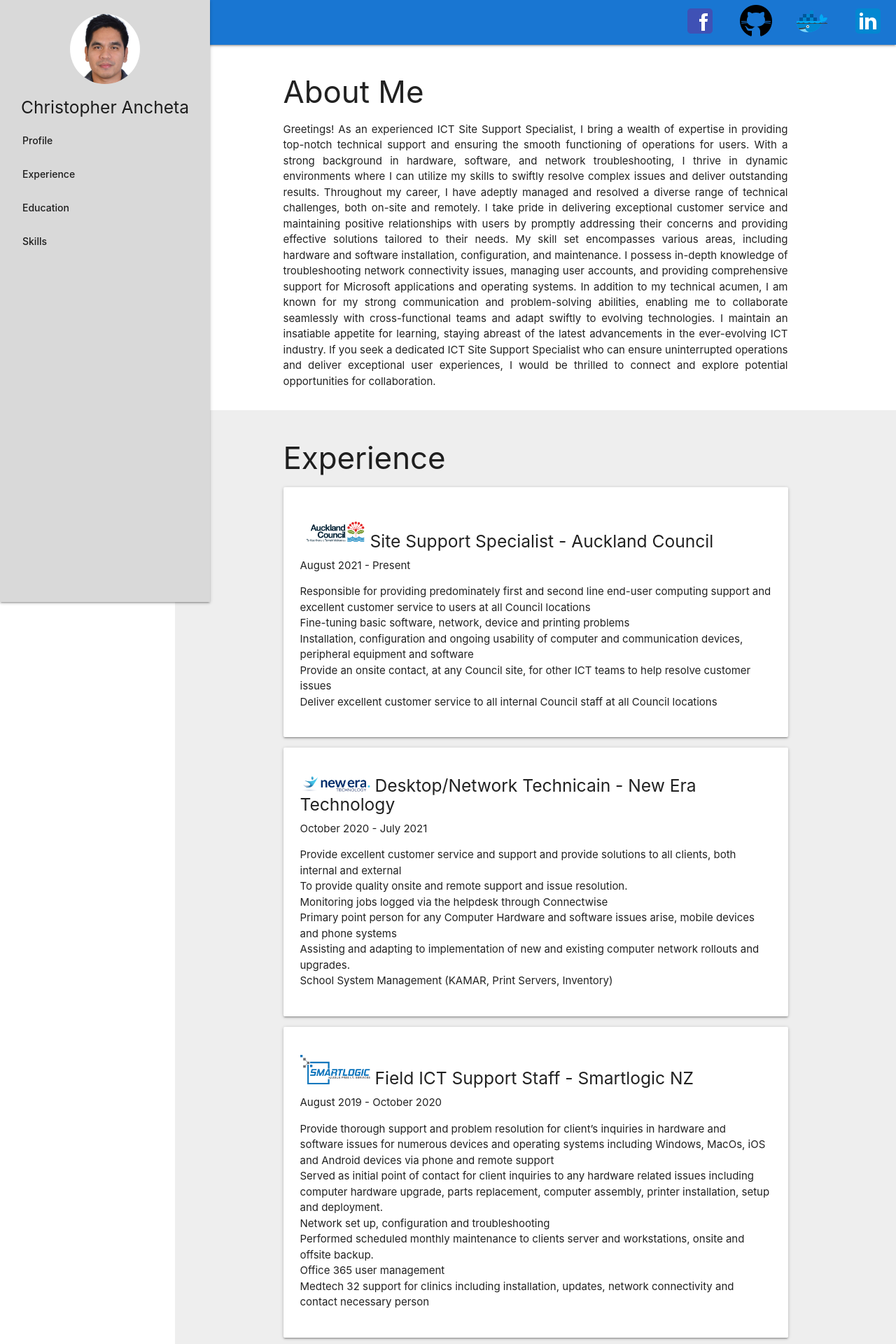
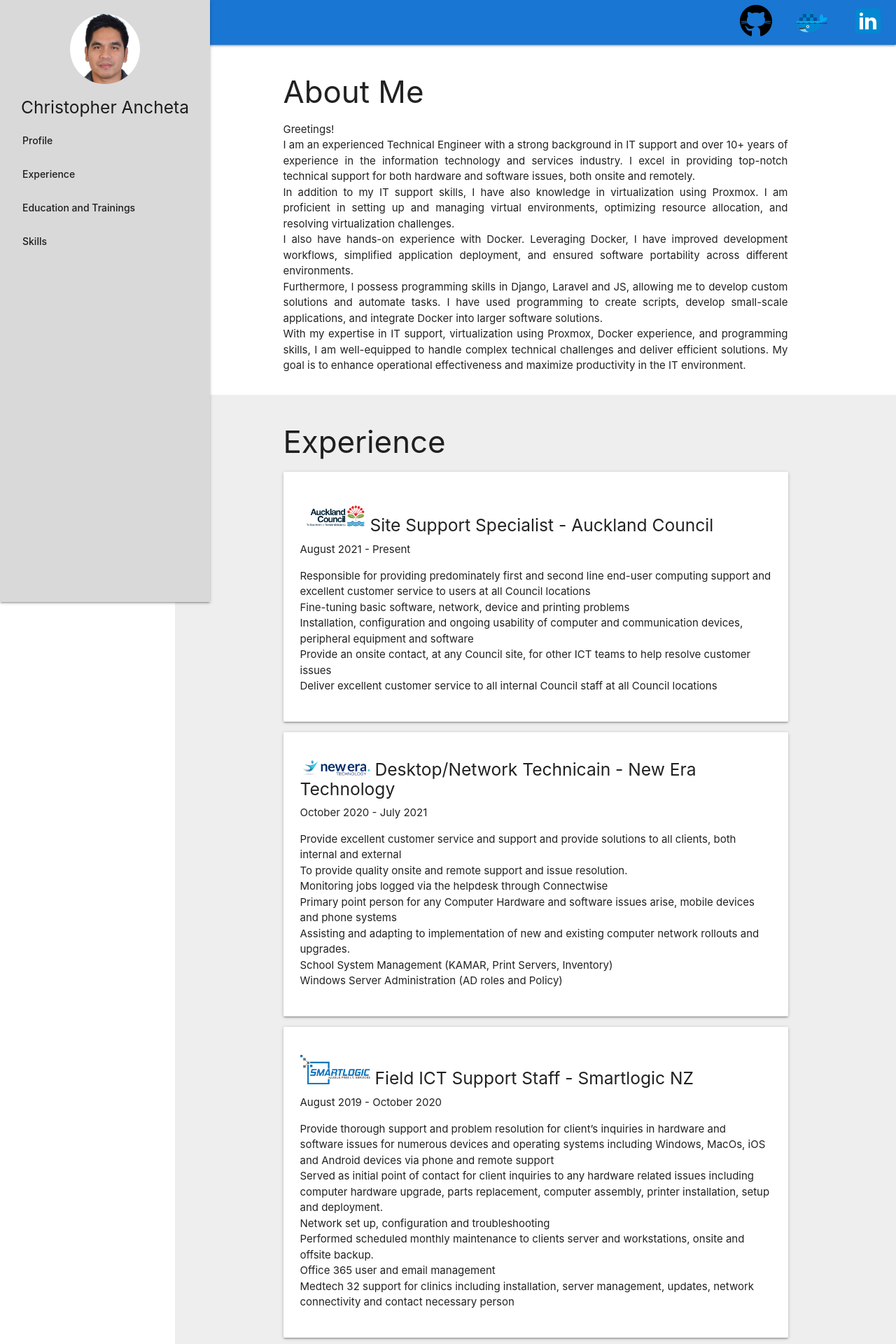
Before and after one commit to christopherece/christophersite, a Django app: page / in a window 1280 px wide. Shown: the top 1920 px of the page at 70% size. Run offline with Django 4.2, Linux system fonts and the light colour scheme.

Commit message:
Added Links

```diff
--- a/templates/base.html
+++ b/templates/base.html
@@ -45,6 +45,16 @@
             color: inherit;
             text-decoration: none;
         }
+        .show-on-small-and-medium {
+            display: none; /* Hide the elements by default */
+          }
+
+          @media (max-width: 991px) {
+            /* Show the elements on small and medium devices with a maximum width of 991 pixels */
+            .show-on-small-and-medium {
+              display: block;
+            }
+          }
 
 
     </style>
--- a/templates/pages/index.html
+++ b/templates/pages/index.html
@@ -9,15 +9,13 @@
         <div class="container">
             <h3>About Me</h3>
             <p style="text-align: justify;">
-                Greetings! As an experienced ICT Site Support Specialist, I bring a wealth of expertise in providing top-notch technical support and ensuring the smooth functioning of operations for users. With a strong background in hardware, software, and network troubleshooting, I thrive in dynamic environments where I can utilize my skills to swiftly resolve complex issues and deliver outstanding results.
+                Greetings! <br>
 
-Throughout my career, I have adeptly managed and resolved a diverse range of technical challenges, both on-site and remotely. I take pride in delivering exceptional customer service and maintaining positive relationships with users by promptly addressing their concerns and providing effective solutions tailored to their needs.
-
-My skill set encompasses various areas, including hardware and software installation, configuration, and maintenance. I possess in-depth knowledge of troubleshooting network connectivity issues, managing user accounts, and providing comprehensive support for Microsoft applications and operating systems.
-
-In addition to my technical acumen, I am known for my strong communication and problem-solving abilities, enabling me to collaborate seamlessly with cross-functional teams and adapt swiftly to evolving technologies. I maintain an insatiable appetite for learning, staying abreast of the latest advancements in the ever-evolving ICT industry.
-
-If you seek a dedicated ICT Site Support Specialist who can ensure uninterrupted operations and deliver exceptional user experiences, I would be thrilled to connect and explore potential opportunities for collaboration.
+                I am an experienced Technical Engineer with a strong background in IT support and over 10+ years of experience in the information technology and services industry. I excel in providing top-notch technical support for both hardware and software issues, both onsite and remotely. <br>
+                In addition to my IT support skills, I have also knowledge in virtualization using Proxmox. I am proficient in setting up and managing virtual environments, optimizing resource allocation, and resolving virtualization challenges. <br>
+                I also have hands-on experience with Docker. Leveraging Docker, I have improved development workflows, simplified application deployment, and ensured software portability across different environments. <br>
+                Furthermore, I possess programming skills in Django, Laravel and JS, allowing me to develop custom solutions and automate tasks. I have used programming to create scripts, develop small-scale applications, and integrate Docker into larger software solutions. <br>
+                With my expertise in IT support, virtualization using Proxmox, Docker experience, and programming skills, I am well-equipped to handle complex technical challenges and deliver efficient solutions. My goal is to enhance operational effectiveness and maximize productivity in the IT environment.
             </p>
         </div>
     </section>
@@ -54,6 +52,7 @@ If you seek a dedicated ICT Site Support Specialist who can ensure uninterrupted
                         <li>Primary point person for any Computer Hardware and software issues arise, mobile devices and phone systems</li>
                         <li>Assisting and adapting to implementation of new and existing computer network rollouts and upgrades.</li>
                         <li>School System Management (KAMAR, Print Servers, Inventory)</li>
+                        <li>Windows Server Administration (AD roles and Policy)</li>
                     </ul>
                 </div>
             </div>
@@ -69,8 +68,27 @@ If you seek a dedicated ICT Site Support Specialist who can ensure uninterrupted
                         <li>Served as initial point of contact for client inquiries to any hardware related issues including computer hardware upgrade, parts replacement, computer assembly, printer installation, setup and deployment.</li>
                         <li>Network set up, configuration and troubleshooting</li>
                         <li>Performed scheduled monthly maintenance to clients server and workstations, onsite and offsite backup.</li>
-                        <li>Office 365 user management</li>
-                        <li> Medtech 32 support for clinics including installation, updates, network connectivity and contact necessary person</li>
+                        <li>Office 365 user and email management</li>
+                        <li>Medtech 32 support for clinics including installation, server management, updates, network connectivity and contact necessary person</li>
+                    </ul>
+                </div>
+            </div>
+
+            <div class="card">
+                <div class="card-content">
+                    <h5>
+                        <img src="{% static 'img/mmmhmc.jpg'%}" style="width:100px"><img/>
+                        Mariano Marcos Memorial Hospital and Medical Center</h5>
+                    <p>January 2015 - June 2019</p>
+                    <ul>
+                        <li>Managing Hospital Information System (Integrated Hospital Operations Management Program), primary point contact person for any issues. Configure and develop module to cater the needs of the Hospital.</li>
+                        <li>Desktop support activities on windows 7,8,10. laptop, printers, mobile device and peripherals, OS installation and upgrade, windows applications installation, data backup and recovery, desktop assembly and changing damage hardware parts.</li>
+                        <li>Network administration (cabling, router, switch, hub and AP installation and configuration.)</li>
+                        <li>Firewall management using Sophos, pfsense<v/li>
+                        <li>Schedule quarterly preventive maintenance for all computers and peripherals to ensure long life of the equipment</li>
+                        <li>Maintained department inventory and software databases</li>
+                        <li> Developed web applications concerning the department.</li>
+                        <li>Train end user on the proper usage of computer and systems</li>
                     </ul>
                 </div>
             </div>
@@ -79,7 +97,7 @@ If you seek a dedicated ICT Site Support Specialist who can ensure uninterrupted
 
     <section id="education" class="section">
         <div class="container">
-            <h3>Education</h3>
+            <h3>Education and Trainings</h3>
             <div class="card">
                 <div class="card-content">
                     <h5>ICAgile Certified Professional (ICP)</h5>
@@ -98,6 +116,7 @@ If you seek a dedicated ICT Site Support Specialist who can ensure uninterrupted
 
             <div class="card">
                 <div class="card-content">
+                    <img src="{% static 'img/mmsu.png'%}" style="width:100px"><img/>
                     <h5>Mariano MArcos State University - Philippines</h5>
                     <p>BS Electronics and Communications Engineering</p>
                     <p>2002 -2007</p>
@@ -111,6 +130,7 @@ If you seek a dedicated ICT Site Support Specialist who can ensure uninterrupted
         <div class="container">
             <h3>Skills</h3>
             <ul class="collection">
+                <li class="collection-item">Hardware and Software Support</li>
                 <li class="collection-item">Programming - HTML, Javascript, Django, LAravel</li>
                 <li class="collection-item">Database - Postgresql, Mysql, MSSQL</li>
                 <li class="collection-item">Windows Server /MS Active Directory and SCCM</li>
@@ -127,7 +147,7 @@ If you seek a dedicated ICT Site Support Specialist who can ensure uninterrupted
             <h3>Projects</h3>
             <p style="text-align: justify">
                 My deployment process involves using Proxmox for virtualization,
-                Ubuntu server as the web server, Docker to containerize the applications,
+                Ubuntu server as the web server, Docker to containerize the applications, Postgres for the database
                 and Cloudflare for reverse proxy. This approach allows me
                 to efficiently manage and deploy my web applications, ensuring reliability, scalability, and security.
             </p>
--- a/templates/partials/_navbar.html
+++ b/templates/partials/_navbar.html
@@ -9,8 +9,31 @@
         </div>
       <li><a href="#" class="brand-logo">Profile</a></li>
       <li><a href="#experience">Experience</a></li>
-      <li><a href="#education">Education</a></li>
+      <li><a href="#education">Education and Trainings</a></li>
       <li><a href="#skills">Skills</a></li>
+      {% comment %} <li>
+        <a href="https://facebook.com/christan0042030" target="_blank" class="social-icon">
+          <img src="{% static 'img/facebook.png'%}" alt="">
+        </a>
+      </li> {% endcomment %}
+
+
+
+      <li class="show-on-small-and-medium">
+        <a href="https://github.com/christopherece" target="_blank" class="social-icon">
+            <img src="{% static 'img/github.png'%}" alt="">
+        </a>
+      </li>
+      <li class="show-on-small-and-medium">
+        <a href="https://hub.docker.com/u/meztro" target="_blank" class="social-icon">
+            <img src="{% static 'img/docker.png'%}" alt="">
+        </a>
+      </li>
+      <li class="show-on-small-and-medium">
+        <a href="https://www.linkedin.com/in/christopherece/" target="_blank" class="social-icon">
+            <img src="{% static 'img/linkedin.png'%}" alt="">
+        </a>
+      </li>
       {% comment %} <li><a href="#connect">Connect</a></li> {% endcomment %}
     </ul>
     <nav class="blue darken-2">
@@ -18,11 +41,11 @@
         <a href="#" data-target="slide-out" class="sidenav-trigger"><i class="material-icons">menu</i></a>
         <img src="{% static 'img/chris.jpeg'%}" alt="Profile Image" class="circle-profile-image show-on-small hide-on-med-and-up">
         <ul class="right hide-on-med-and-down">
-          <li>
+          {% comment %} <li>
             <a href="https://facebook.com/christan0042030" target="_blank" class="social-icon">
               <img src="{% static 'img/facebook.png'%}" alt="">
             </a>
-          </li>
+          </li> {% endcomment %}
 
 
           <li>
```
Also changed, not shown: christophersite/static/img/mmmhmc.jpg (added), christophersite/static/img/mmsu.png (added).
